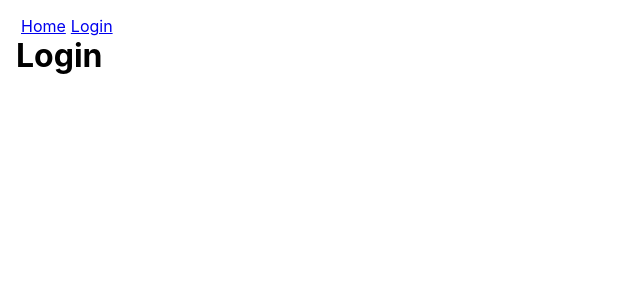
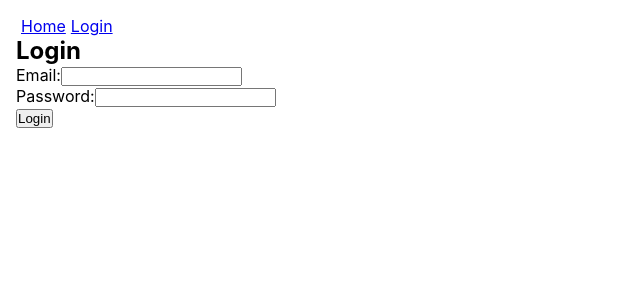
Before and after one commit to cosilayton/426FinalProject, a React (Create React App) app: page /login in a window 1280 px wide. Shown: the top 300 px of the page, without its empty margins (0-640 px from the left). Built offline with nearby package versions, Linux system fonts and the light colour scheme; no server answers.

Commit message:
login & logout

```diff
--- a/src/App.js
+++ b/src/App.js
@@ -1,9 +1,10 @@
 import React from 'react';
 import {
   BrowserRouter as Router,
-  Switch,
+  Link,
+  Redirect,
   Route,
-  Link
+  Switch
 } from "react-router-dom";
 
 import Firebase from './firebase';
@@ -25,20 +26,23 @@ class App extends React.Component {
         Firebase.auth().onAuthStateChanged(user => this.setState({ user }));
     }
 
+    onLogout() {
+        Firebase.auth().signOut();
+    }
+
     render() {
         const { user } = this.state;
         return (
             <div className="app">
                 <Router>
-                  <Navigation user={user} />
+                  <Navigation user={user} onLogout={this.onLogout} />
                   <Switch>
                     <Route path="/game">
                       <Game />
                     </Route>
-                    {user === null &&
                     <Route path="/login">
-                      <Login />
-                    </Route>}
+                      {user ? <Redirect to='/' /> : <Login />}
+                    </Route>
                     <Route path="/">
                       <Home />
                     </Route>
--- a/src/Game.js
+++ b/src/Game.js
@@ -5,8 +5,8 @@ const SHAPES = {
     BAR_2_1: 2
 };
 
-const BOARD_WIDTH = 30;
-const BOARD_HEIGHT = 20;
+const BOARD_WIDTH = 20;
+const BOARD_HEIGHT = 10;
 
 const TICK_EVERY_MS = 1500;
 
--- a/src/Login.js
+++ b/src/Login.js
@@ -1,5 +1,64 @@
-function Login() {
-  return <h1>Login</h1>;
+import React from 'react';
+
+import Firebase from './firebase';
+
+class Login extends React.Component {
+
+  constructor(props) {
+      super(props);
+
+      this.state = {
+          email: '',
+          password: '',
+          error: ''
+      };
+  }
+
+  onSubmit = (e) => {
+      const { email, password } = this.state;
+      e.preventDefault();
+      if ((email !== '') && (password !== '')) {
+          this.setState({ error: '' });
+          Firebase.auth().signInWithEmailAndPassword(email, password)
+              .catch(this.onError)
+      }
+  }
+
+  onError = (e) => {
+      this.setState({ error: 'Invalid credentials' });
+  }
+
+  changeEmail = (e) => {
+      this.setState({ email: e.target.value });
+  }
+
+  changePassword = (e) => {
+      this.setState({ password: e.target.value });
+  }
+
+  render() {
+      const { email, password, error } = this.state;
+
+      return (
+        <section>
+          <h1>Login</h1>
+          {error && <div className='error'>{error}</div>}
+          <form method='post' onSubmit={this.onSubmit}>
+              <div>
+                  Email:
+                  <input name='email' type='email'
+                         value={email} onChange={this.changeEmail} />
+              </div>
+              <div>
+                  Password:
+                  <input name='password' type='password'
+                         value={password} onChange={this.changePassword} />
+              </div>
+              <button type='submit'>Login</button>
+          </form>
+        </section>
+      );
+  }
 }
 
 export default Login;
--- a/src/Navigation.js
+++ b/src/Navigation.js
@@ -1,10 +1,10 @@
 import { Link } from "react-router-dom";
 
-const Navigation = ({ user }) => (
+const Navigation = ({ onLogout, user }) => (
     <nav>
       <Link to='/'>Home</Link>
       {(user === null) && <Link to='/login'>Login</Link>}
-      {user && <button>Logout</button>}
+      {user && <button onClick={onLogout}>Logout</button>}
     </nav>
 );
 
```
